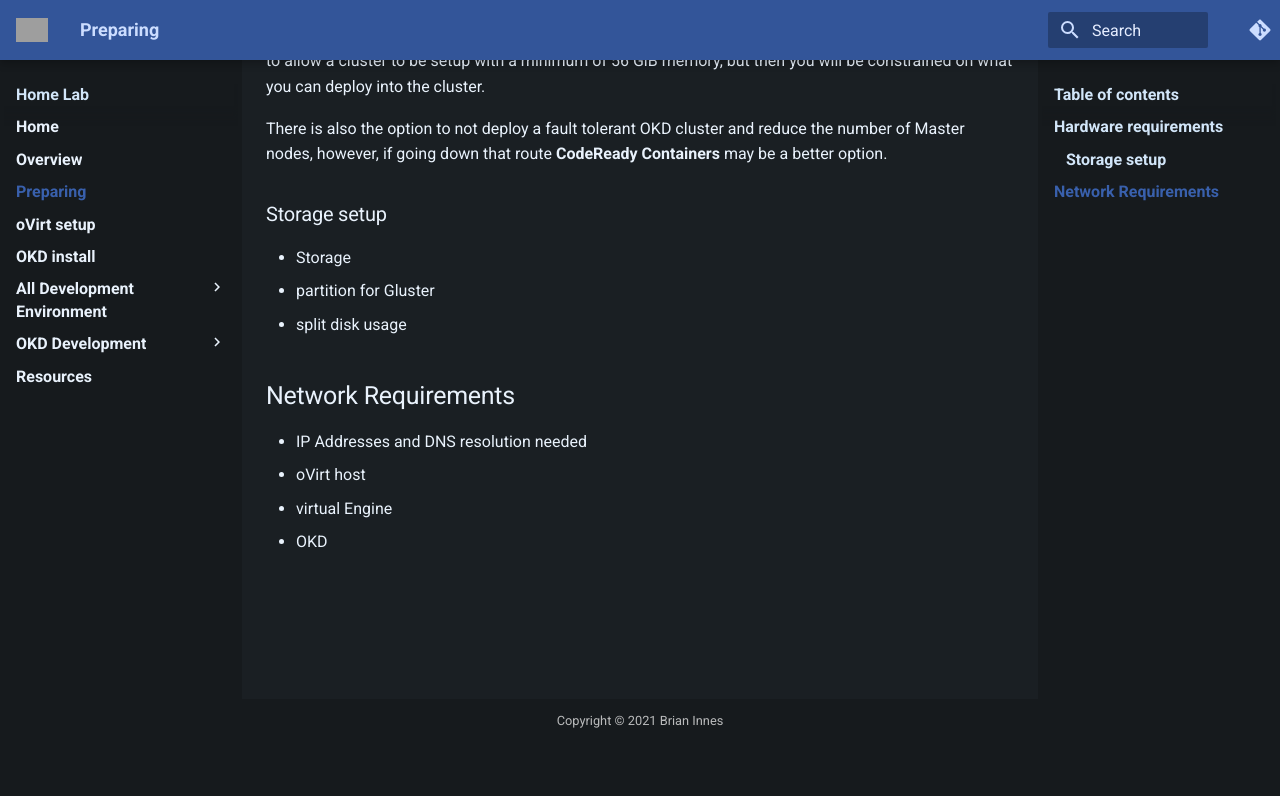
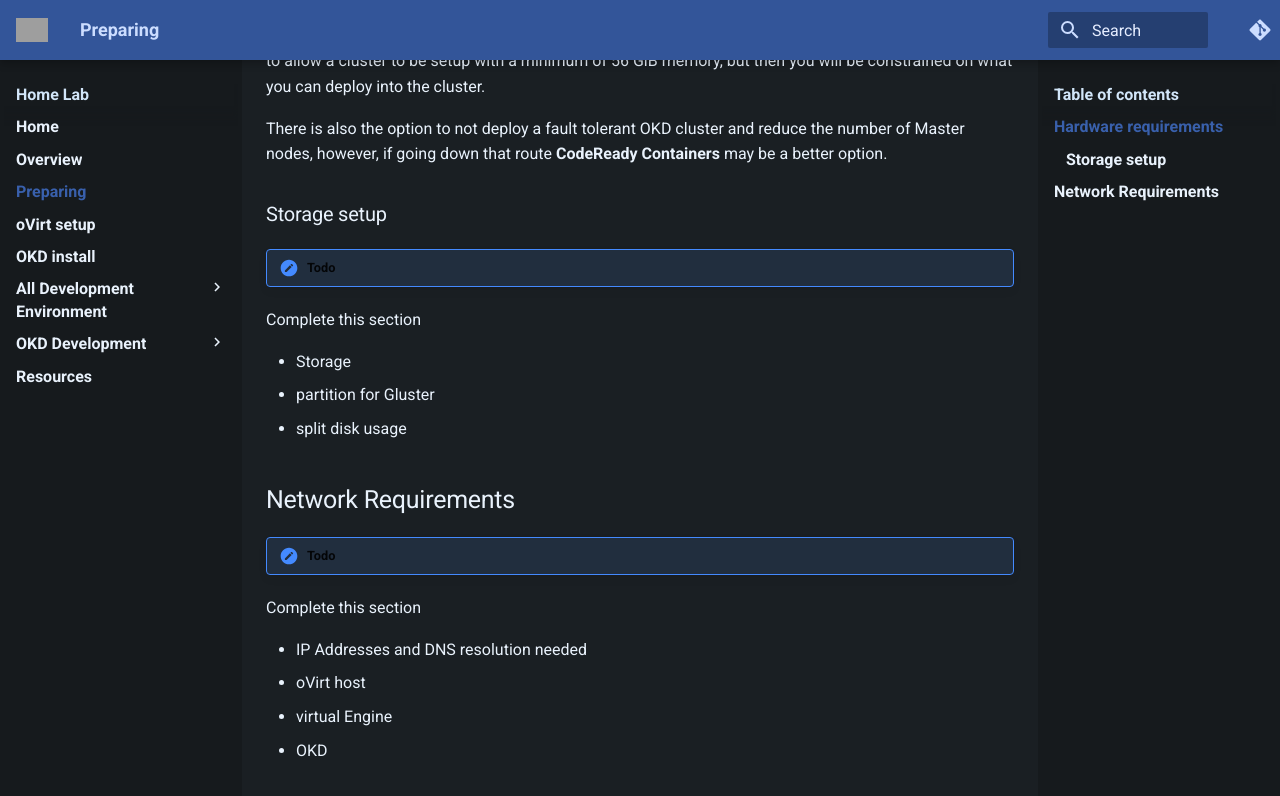
Before and after one commit to brianinnes/homeLab, an MkDocs documentation site: the page built from docs/preparation.md, in a window 1280 px wide and 900 px high, scrolled down 707 px. Shown: the top 796 px of the window. Built offline with MkDocs 1.6.1 and Material for MkDocs 9.7.7, drawn with Linux system fonts in a browser that asks for light colours; comment, search, counter and statistics services are not loaded; before the commit the page ends 1450 px from its top, so only the background shows below that; grey boxes are pictures that could not be loaded.

Commit message:
added comment for missing content

```diff
--- a/docs/preparation.md
+++ b/docs/preparation.md
@@ -24,12 +24,18 @@
 
 ### Storage setup
 
+!!!ToDo
+  Complete this section
+
 - Storage
   - partition for Gluster
   - split disk usage
 
 ## Network Requirements
 
+!!!Todo
+  Complete this section
+
 - IP Addresses and DNS resolution needed
   - oVirt host
   - virtual Engine
```
